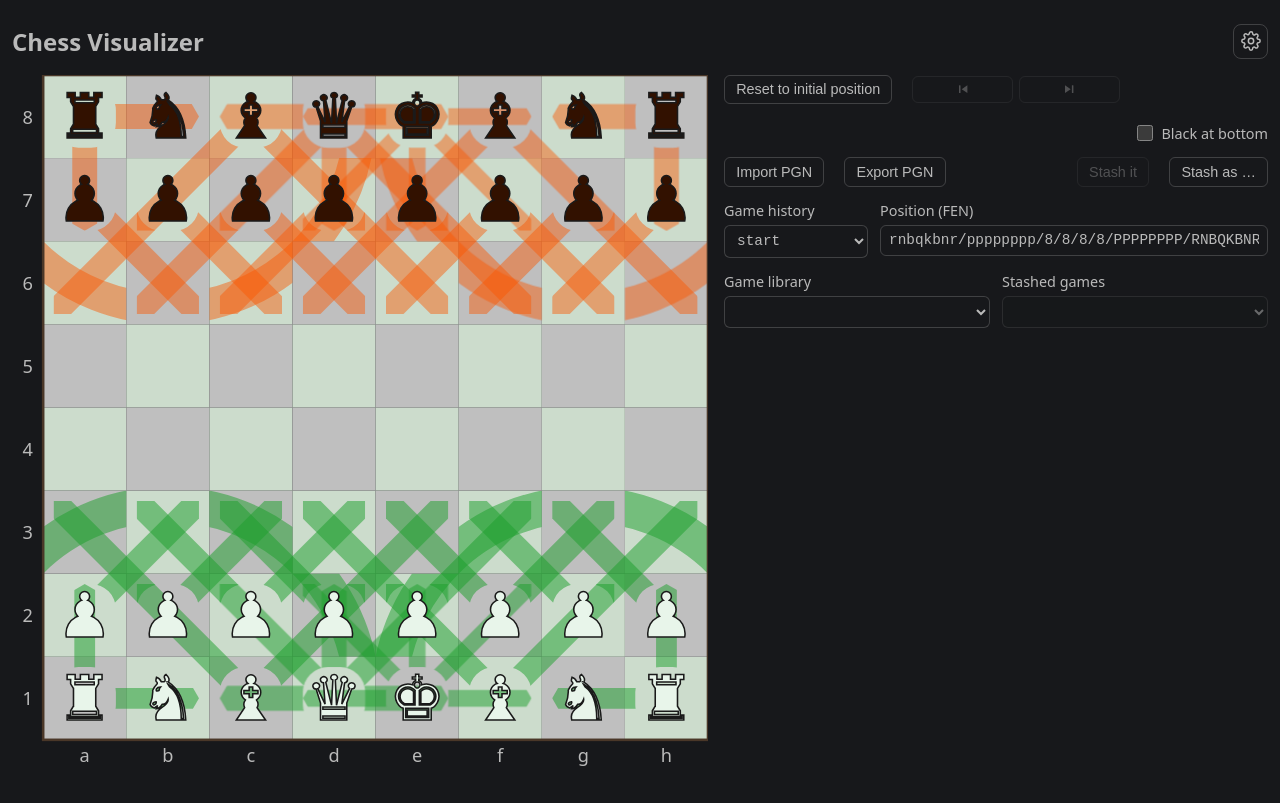
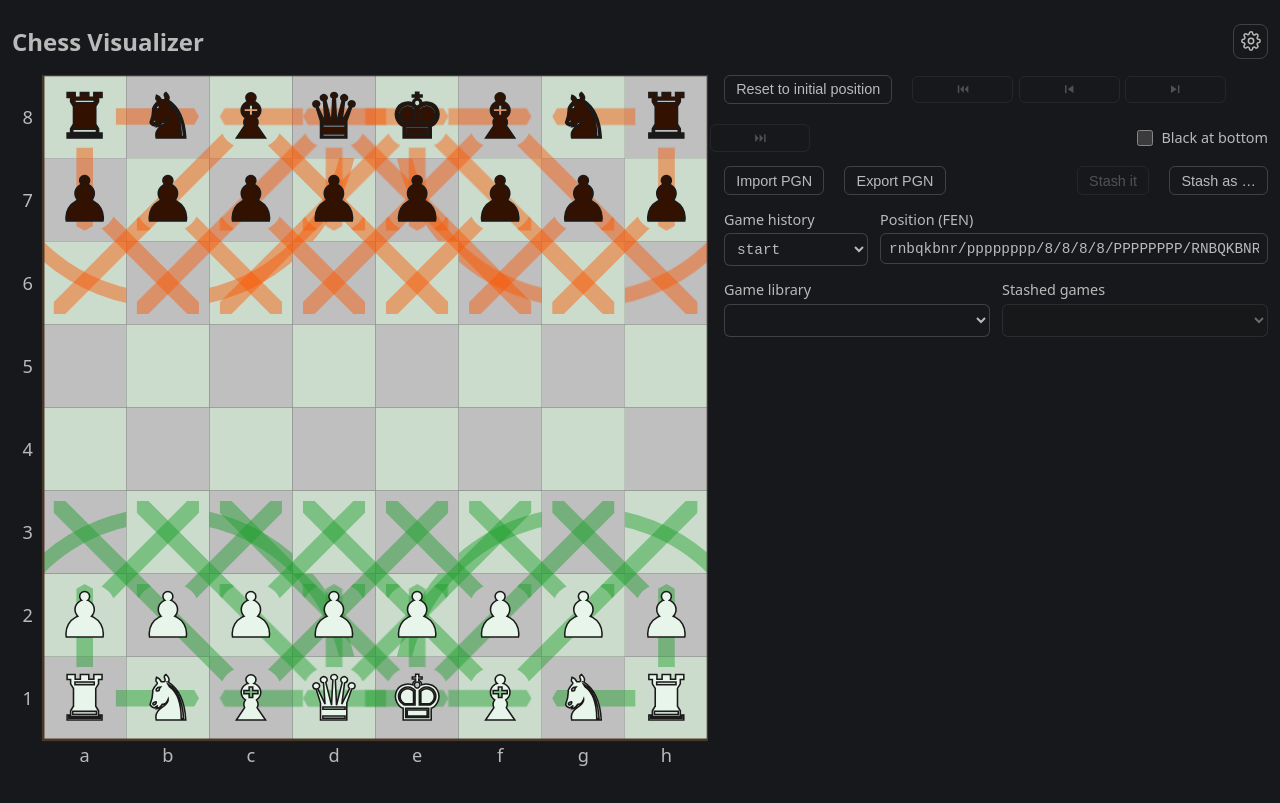
Before and after one commit to ivan-veselovsky/chess-visualizer, a React (Vite) app: page / in a window 1280 px wide. Built offline with nearby package versions, Linux system fonts and the light colour scheme.

Commit message:
scroll to history start and end.

```diff
--- a/package.json
+++ b/package.json
@@ -1,7 +1,9 @@
 {
   "name": "chess-visualizer",
-  "private": true,
   "version": "0.0.1",
+  "author": "Ivan Veselovskii <ivan@veselovsky.net>",
+  "license": "MIT",
+  "private": false,
   "type": "module",
   "scripts": {
     "dev": "vite",
--- a/src/app/App.tsx
+++ b/src/app/App.tsx
@@ -4,6 +4,8 @@ import {
   canGoNext,
   canGoPrevious,
   currentPosition,
+  goFirst,
+  goLast,
   goNext,
   goToPosition,
   historyFromLine,
@@ -152,12 +154,13 @@ export default function App() {
   }
 
   /**
-   * Walks the list without changing it — what Previous and Next will call.
-   * Whether either is available is `canGoPrevious` / `canGoNext`.
+   * Walks the list without changing it — what the four step buttons call.
+   * Whether each is available is `canGoPrevious` / `canGoNext`: reaching an end
+   * of the list needs something in that direction, exactly as a step does.
    */
-  function stepHistory(direction: "previous" | "next") {
-    const moved =
-      direction === "previous" ? goPrevious(history) : goNext(history);
+  function stepHistory(direction: "first" | "previous" | "next" | "last") {
+    const walk = { first: goFirst, previous: goPrevious, next: goNext, last: goLast };
+    const moved = walk[direction](history);
     setHistory(moved);
     setFen(currentPosition(moved));
   }
@@ -241,6 +244,16 @@ export default function App() {
             <button
               type="button"
               className="reset-button step-button"
+              title="First position"
+              aria-label="First position"
+              disabled={!canGoPrevious(history)}
+              onClick={() => stepHistory("first")}
+            >
+              <StepIcon direction="first" />
+            </button>
+            <button
+              type="button"
+              className="reset-button step-button"
               title="Previous position"
               aria-label="Previous position"
               disabled={!canGoPrevious(history)}
@@ -257,6 +270,16 @@ export default function App() {
               onClick={() => stepHistory("next")}
             >
               <StepIcon direction="next" />
+            </button>
+            <button
+              type="button"
+              className="reset-button step-button"
+              title="Last position"
+              aria-label="Last position"
+              disabled={!canGoNext(history)}
+              onClick={() => stepHistory("last")}
+            >
+              <StepIcon direction="last" />
             </button>
             <ToggleField
               id="flip-board"
--- a/src/app/StepIcon.tsx
+++ b/src/app/StepIcon.tsx
@@ -1,16 +1,23 @@
 interface StepIconProps {
-  direction: "previous" | "next";
+  direction: "first" | "previous" | "next" | "last";
 }
 
+/** Triangles pointing the way the button goes, and where the bar sits. */
+const SHAPES: Record<StepIconProps["direction"], string[]> = {
+  first: ["M3 5.5 h2.5 v13 h-2.5 Z", "M13 5.5 V18.5 L7 12 Z", "M20.5 5.5 V18.5 L14.5 12 Z"],
+  previous: ["M5 5.5 h2.5 v13 h-2.5 Z", "M19 5.5 V18.5 L9.5 12 Z"],
+  next: ["M16.5 5.5 h2.5 v13 h-2.5 Z", "M5 5.5 V18.5 L14.5 12 Z"],
+  last: ["M18.5 5.5 h2.5 v13 h-2.5 Z", "M11 5.5 V18.5 L17 12 Z", "M3.5 5.5 V18.5 L9.5 12 Z"],
+};
+
 /**
- * A step arrow: a triangle with a bar at the end it steps toward, the shape
- * used for "one back" and "one forward" wherever a sequence is stepped through.
+ * A step arrow: a triangle with a bar at the end it steps toward, doubled for
+ * the two that run all the way to an end of the list.
  *
  * Drawn rather than typed so it takes the button's colour and scales with it;
  * the corresponding glyphs render inconsistently across fonts.
  */
 export default function StepIcon({ direction }: StepIconProps) {
-  const previous = direction === "previous";
   return (
     <svg
       viewBox="0 0 24 24"
@@ -20,10 +27,9 @@ export default function StepIcon({ direction }: StepIconProps) {
       aria-hidden="true"
       focusable="false"
     >
-      <rect x={previous ? 5 : 16.5} y="5.5" width="2.5" height="13" rx="0.6" />
-      <path
-        d={previous ? "M19 5.5 V18.5 L9.5 12 Z" : "M5 5.5 V18.5 L14.5 12 Z"}
-      />
+      {SHAPES[direction].map((d, index) => (
+        <path key={index} d={d} />
+      ))}
     </svg>
   );
 }
--- a/src/app/presets/default-options.json
+++ b/src/app/presets/default-options.json
@@ -40,7 +40,7 @@
       "opponent": "#000000"
     },
     "rayOpacity": {
-      "me": 0.5,
+      "me": 0.45,
       "opponent": 0.45
     },
     "xRayDecayFactor": 0,
@@ -54,24 +54,24 @@
           "gapWidth": 0
         },
         "queenRay": {
-          "rayWidth": 0.3,
+          "rayWidth": 0.2,
           "gapWidth": 0
         },
         "rookRay": {
-          "rayWidth": 0.25,
+          "rayWidth": 0.2,
           "gapWidth": 0
         },
         "bishopRay": {
-          "rayWidth": 0.3,
+          "rayWidth": 0.2,
           "gapWidth": 0
         },
         "knightRing": {
           "innerRadius": 2.1213203435596424,
-          "outerRadius": 2.5495097567963922,
+          "outerRadius": 2.3,
           "gapWidth": 0
         },
         "pawnRay": {
-          "rayWidth": 0.3,
+          "rayWidth": 0.2,
           "gapWidth": 0
         }
       },
@@ -81,24 +81,24 @@
           "gapWidth": 0
         },
         "queenRay": {
-          "rayWidth": 0.3,
+          "rayWidth": 0.2,
           "gapWidth": 0
         },
         "rookRay": {
-          "rayWidth": 0.3,
+          "rayWidth": 0.2,
           "gapWidth": 0
         },
         "bishopRay": {
-          "rayWidth": 0.3,
+          "rayWidth": 0.2,
           "gapWidth": 0
         },
         "knightRing": {
           "innerRadius": 2.1213203435596424,
-          "outerRadius": 2.5,
+          "outerRadius": 2.3,
           "gapWidth": 0
         },
         "pawnRay": {
-          "rayWidth": 0.3,
+          "rayWidth": 0.2,
           "gapWidth": 0
         }
       }
--- a/src/chess/history.ts
+++ b/src/chess/history.ts
@@ -78,6 +78,21 @@ export function goNext(history: PositionHistory): PositionHistory {
   return canGoNext(history) ? { ...history, current: history.current - 1 } : history;
 }
 
+/**
+ * Straight to where the game began, and to where it has got to.
+ *
+ * Available on the same terms as stepping: there is a first position to reach
+ * only when there is one behind, and a last one only when there is one ahead.
+ * The list runs newest first, so the two ends are the last index and index 0.
+ */
+export function goFirst(history: PositionHistory): PositionHistory {
+  return goToPosition(history, history.entries.length - 1);
+}
+
+export function goLast(history: PositionHistory): PositionHistory {
+  return goToPosition(history, 0);
+}
+
 /** Where a position sits in the list, or -1 if it is not one of them. */
 export function indexOfPosition(history: PositionHistory, fen: string): number {
   const wanted = fen.trim();
```
